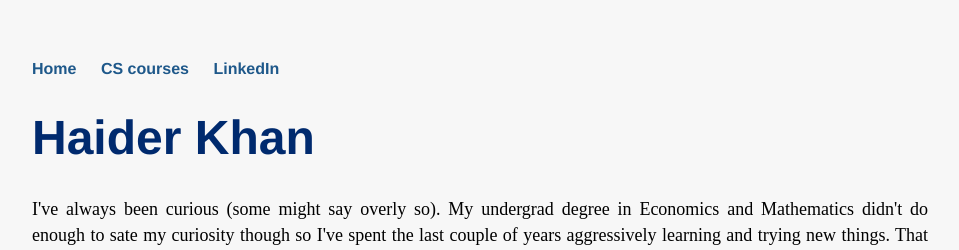
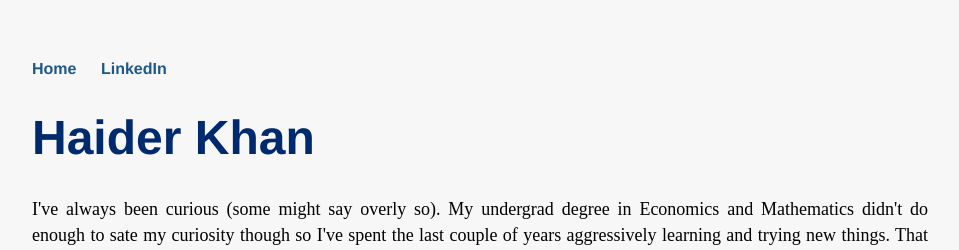
Before and after one commit to h2kh/h2kh.github.io, a Jekyll site: the page built from index.html, in a window 1280 px wide. Shown: the top 250 px of the page, without its empty margins (160-1119 px from the left). Built offline with Jekyll 4.4.1, drawn with Linux system fonts in a browser that asks for light colours.

Commit message:
Update default.html

```diff
--- a/_layouts/default.html
+++ b/_layouts/default.html
@@ -13,7 +13,7 @@
 	        		<li><a href="/">Home</a></li>
 		        	<!--<li><a href="/about">About</a></li>-->
 	        		<!--<li><a href="/assets/resume.pdf">CV</a></li>-->
-	        		<li><a href="/assets/courses.md">CS courses</a></li>
+	        		<!--<li><a href="/assets/courses.md">CS courses</a></li>-->
 				<li><a href="https://www.linkedin.com/in/hdrkhn/">LinkedIn</a></li>
 	    		</ul>
 			</nav>
```
